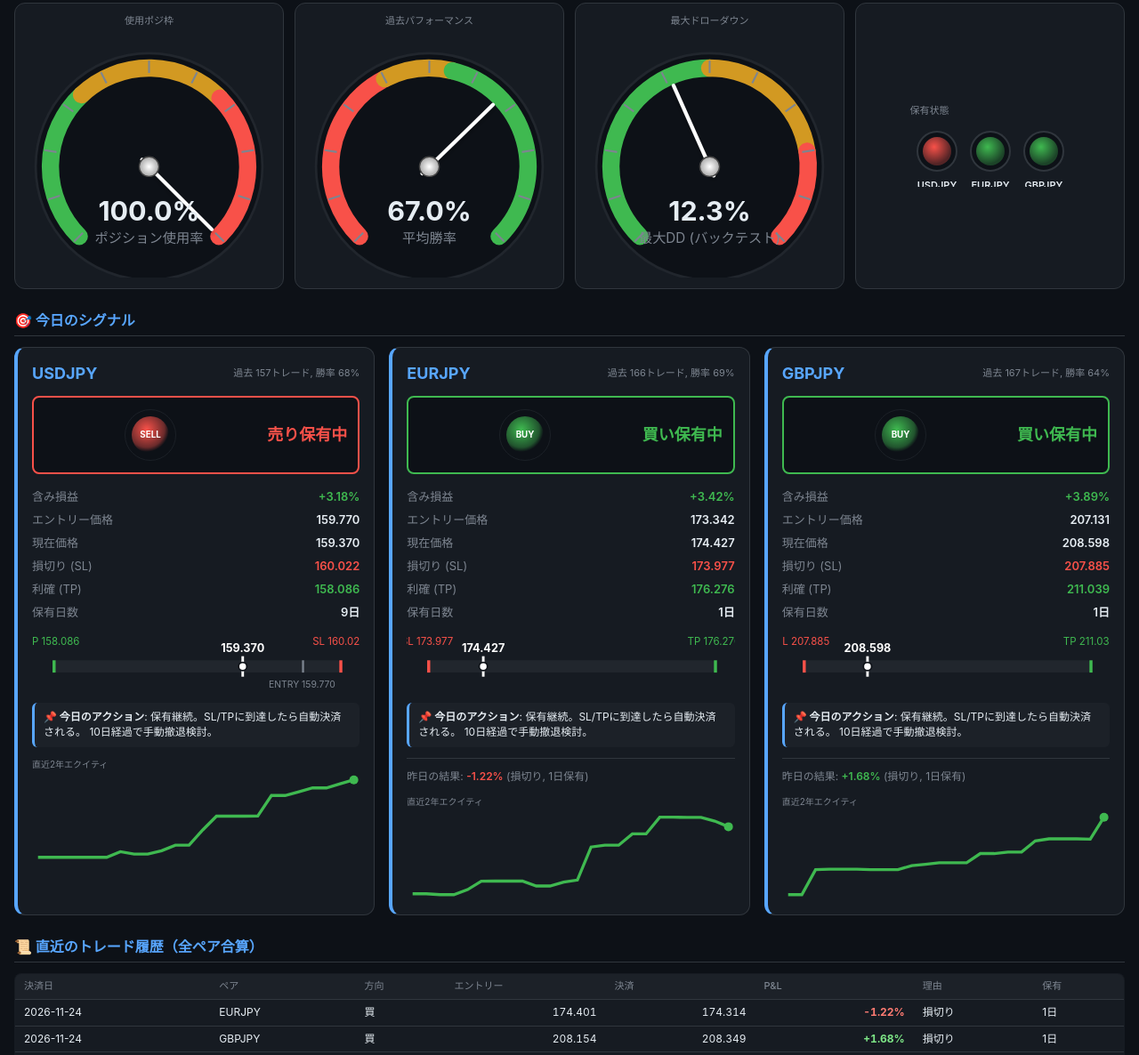
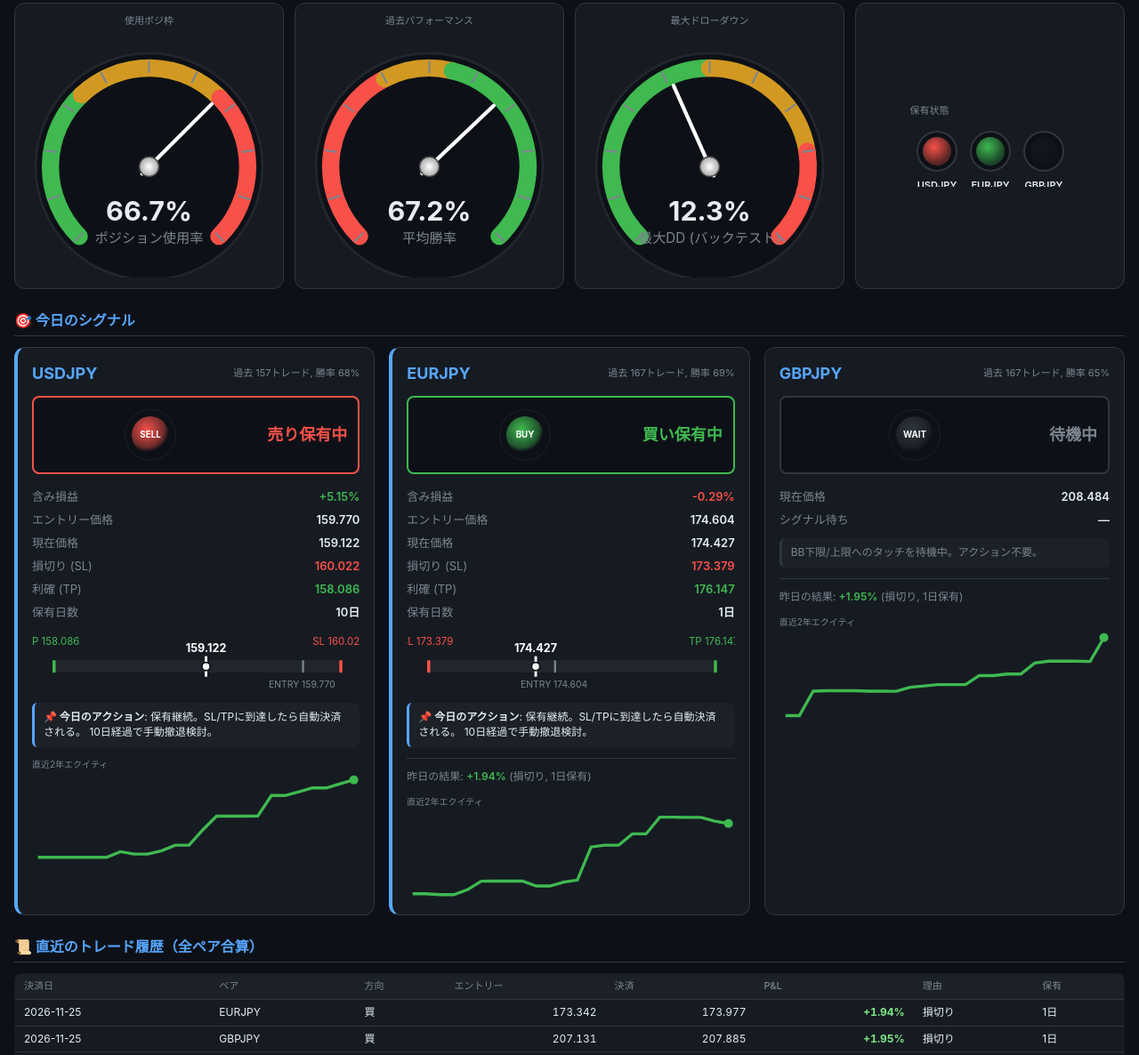
Before and after one commit to kiriano-kiriano/fx-signal, a plain HTML site: page output/index.html in a window 1280 px wide. Shown: the part 410-1596 px from the top of the page at 89% size. Drawn offline with Linux system fonts and the light colour scheme.

Commit message:
chore: update daily signal 2026-11-26

```diff
--- a/output/index.html
+++ b/output/index.html
@@ -3,7 +3,7 @@
 <head>
 <meta charset="utf-8">
 <meta name="viewport" content="width=device-width, initial-scale=1">
-<title>FX Daily Signal — 2026年11月25日 04:58</title>
+<title>FX Daily Signal — 2026年11月26日 04:15</title>
 <style>
   * { box-sizing: border-box; }
   body { font-family: -apple-system, "Hiragino Sans", "Yu Gothic", sans-serif;
@@ -114,8 +114,8 @@
 <div class="topbar">
   <div>
     <h1>📊 FX Daily Signal <span class="badge">実データ</span></h1>
-    <small>2026年11月25日 04:58 更新</small>
-    <span class="freshness-badge" data-updated="2026-11-25T04:58:59.524777">
+    <small>2026年11月26日 04:15 更新</small>
+    <span class="freshness-badge" data-updated="2026-11-26T04:15:43.442648">
       <span class="freshness-dot" id="freshDot">●</span>
       <span id="freshLabel">最新</span>
       <small class="freshness-relative" id="freshRelative">数分前</small>
@@ -127,7 +127,7 @@
   </nav>
 </div>
 
-<div class="status-banner active">📊 3件保有中。決済を待機</div>
+<div class="status-banner active">📊 2件保有中。決済を待機</div>
 
 <details class="rules-panel" open>
   <summary>🚨 運用中の絶対ルール（必ず守る）</summary>
@@ -147,23 +147,23 @@
 
     <svg viewBox="0 0 200 200" class="gauge-svg">
       <defs>
-        <radialGradient id="needle-grad-135779318762128" cx="50%" cy="50%" r="50%">
+        <radialGradient id="needle-grad-137716570444592" cx="50%" cy="50%" r="50%">
           <stop offset="0%" stop-color="#fff"/>
           <stop offset="100%" stop-color="#aaa"/>
         </radialGradient>
-        <filter id="shadow-135779318762128">
+        <filter id="shadow-137716570444592">
           <feDropShadow dx="0" dy="2" stdDeviation="2" flood-opacity="0.3"/>
         </filter>
       </defs>
       <circle cx="100.0" cy="110.0" r="92.0" fill="#0d1117" stroke="#21262d" stroke-width="2"/>
       <path d="M 43.4 166.6 A 80.0 80.0 0 0 1 45.2 51.7" stroke="#3fb950" stroke-width="14" fill="none" stroke-linecap="round"/><path d="M 45.2 51.7 A 80.0 80.0 0 0 1 157.5 54.3" stroke="#d29922" stroke-width="14" fill="none" stroke-linecap="round"/><path d="M 157.5 54.3 A 80.0 80.0 0 0 1 156.6 166.6" stroke="#f85149" stroke-width="14" fill="none" stroke-linecap="round"/>
       <line x1="46.3" y1="163.7" x2="39.2" y2="170.8" stroke="#7d8590" stroke-width="1.5"/><line x1="27.7" y1="133.5" x2="18.2" y2="136.6" stroke="#7d8590" stroke-width="1.5"/><line x1="24.9" y1="98.1" x2="15.1" y2="96.5" stroke="#7d8590" stroke-width="1.5"/><line x1="38.5" y1="65.3" x2="30.4" y2="59.5" stroke="#7d8590" stroke-width="1.5"/><line x1="65.5" y1="42.3" x2="61.0" y2="33.4" stroke="#7d8590" stroke-width="1.5"/><line x1="100.0" y1="34.0" x2="100.0" y2="24.0" stroke="#7d8590" stroke-width="1.5"/><line x1="134.5" y1="42.3" x2="139.0" y2="33.4" stroke="#7d8590" stroke-width="1.5"/><line x1="161.5" y1="65.3" x2="169.6" y2="59.5" stroke="#7d8590" stroke-width="1.5"/><line x1="175.1" y1="98.1" x2="184.9" y2="96.5" stroke="#7d8590" stroke-width="1.5"/><line x1="172.3" y1="133.5" x2="181.8" y2="136.6" stroke="#7d8590" stroke-width="1.5"/><line x1="153.7" y1="163.7" x2="160.8" y2="170.8" stroke="#7d8590" stroke-width="1.5"/>
-      <line x1="94.3" y1="104.3" x2="150.9" y2="160.9"
+      <line x1="94.3" y1="115.7" x2="150.9" y2="59.1"
             stroke="#fff" stroke-width="3" stroke-linecap="round"
-            filter="url(#shadow-135779318762128)"/>
-      <circle cx="100.0" cy="110.0" r="8" fill="url(#needle-grad-135779318762128)" stroke="#444" stroke-width="1"/>
+            filter="url(#shadow-137716570444592)"/>
+      <circle cx="100.0" cy="110.0" r="8" fill="url(#needle-grad-137716570444592)" stroke="#444" stroke-width="1"/>
       <text x="100.0" y="154.0" text-anchor="middle" fill="#e6edf3"
-            font-size="22" font-weight="700">100.0%</text>
+            font-size="22" font-weight="700">66.7%</text>
       <text x="100.0" y="172.0" text-anchor="middle" fill="#7d8590" font-size="11">ポジション使用率</text>
     </svg>
 
@@ -173,23 +173,23 @@
 
     <svg viewBox="0 0 200 200" class="gauge-svg">
       <defs>
-        <radialGradient id="needle-grad-135779318762800" cx="50%" cy="50%" r="50%">
+        <radialGradient id="needle-grad-137716570441776" cx="50%" cy="50%" r="50%">
           <stop offset="0%" stop-color="#fff"/>
           <stop offset="100%" stop-color="#aaa"/>
         </radialGradient>
-        <filter id="shadow-135779318762800">
+        <filter id="shadow-137716570441776">
           <feDropShadow dx="0" dy="2" stdDeviation="2" flood-opacity="0.3"/>
         </filter>
       </defs>
       <circle cx="100.0" cy="110.0" r="92.0" fill="#0d1117" stroke="#21262d" stroke-width="2"/>
       <path d="M 43.4 166.6 A 80.0 80.0 0 0 1 63.7 38.7" stroke="#f85149" stroke-width="14" fill="none" stroke-linecap="round"/><path d="M 63.7 38.7 A 80.0 80.0 0 0 1 118.7 32.2" stroke="#d29922" stroke-width="14" fill="none" stroke-linecap="round"/><path d="M 118.7 32.2 A 80.0 80.0 0 0 1 156.6 166.6" stroke="#3fb950" stroke-width="14" fill="none" stroke-linecap="round"/>
       <line x1="46.3" y1="163.7" x2="39.2" y2="170.8" stroke="#7d8590" stroke-width="1.5"/><line x1="27.7" y1="133.5" x2="18.2" y2="136.6" stroke="#7d8590" stroke-width="1.5"/><line x1="24.9" y1="98.1" x2="15.1" y2="96.5" stroke="#7d8590" stroke-width="1.5"/><line x1="38.5" y1="65.3" x2="30.4" y2="59.5" stroke="#7d8590" stroke-width="1.5"/><line x1="65.5" y1="42.3" x2="61.0" y2="33.4" stroke="#7d8590" stroke-width="1.5"/><line x1="100.0" y1="34.0" x2="100.0" y2="24.0" stroke="#7d8590" stroke-width="1.5"/><line x1="134.5" y1="42.3" x2="139.0" y2="33.4" stroke="#7d8590" stroke-width="1.5"/><line x1="161.5" y1="65.3" x2="169.6" y2="59.5" stroke="#7d8590" stroke-width="1.5"/><line x1="175.1" y1="98.1" x2="184.9" y2="96.5" stroke="#7d8590" stroke-width="1.5"/><line x1="172.3" y1="133.5" x2="181.8" y2="136.6" stroke="#7d8590" stroke-width="1.5"/><line x1="153.7" y1="163.7" x2="160.8" y2="170.8" stroke="#7d8590" stroke-width="1.5"/>
-      <line x1="94.3" y1="115.6" x2="151.6" y2="59.8"
+      <line x1="94.2" y1="115.5" x2="152.2" y2="60.4"
             stroke="#fff" stroke-width="3" stroke-linecap="round"
-            filter="url(#shadow-135779318762800)"/>
-      <circle cx="100.0" cy="110.0" r="8" fill="url(#needle-grad-135779318762800)" stroke="#444" stroke-width="1"/>
+            filter="url(#shadow-137716570441776)"/>
+      <circle cx="100.0" cy="110.0" r="8" fill="url(#needle-grad-137716570441776)" stroke="#444" stroke-width="1"/>
       <text x="100.0" y="154.0" text-anchor="middle" fill="#e6edf3"
-            font-size="22" font-weight="700">67.0%</text>
+            font-size="22" font-weight="700">67.2%</text>
       <text x="100.0" y="172.0" text-anchor="middle" fill="#7d8590" font-size="11">平均勝率</text>
     </svg>
 
@@ -199,11 +199,11 @@
 
     <svg viewBox="0 0 200 200" class="gauge-svg">
       <defs>
-        <radialGradient id="needle-grad-135779378650704" cx="50%" cy="50%" r="50%">
+        <radialGradient id="needle-grad-137716630199920" cx="50%" cy="50%" r="50%">
           <stop offset="0%" stop-color="#fff"/>
           <stop offset="100%" stop-color="#aaa"/>
         </radialGradient>
-        <filter id="shadow-135779378650704">
+        <filter id="shadow-137716630199920">
           <feDropShadow dx="0" dy="2" stdDeviation="2" flood-opacity="0.3"/>
         </filter>
       </defs>
@@ -212,8 +212,8 @@
       <line x1="46.3" y1="163.7" x2="39.2" y2="170.8" stroke="#7d8590" stroke-width="1.5"/><line x1="27.7" y1="133.5" x2="18.2" y2="136.6" stroke="#7d8590" stroke-width="1.5"/><line x1="24.9" y1="98.1" x2="15.1" y2="96.5" stroke="#7d8590" stroke-width="1.5"/><line x1="38.5" y1="65.3" x2="30.4" y2="59.5" stroke="#7d8590" stroke-width="1.5"/><line x1="65.5" y1="42.3" x2="61.0" y2="33.4" stroke="#7d8590" stroke-width="1.5"/><line x1="100.0" y1="34.0" x2="100.0" y2="24.0" stroke="#7d8590" stroke-width="1.5"/><line x1="134.5" y1="42.3" x2="139.0" y2="33.4" stroke="#7d8590" stroke-width="1.5"/><line x1="161.5" y1="65.3" x2="169.6" y2="59.5" stroke="#7d8590" stroke-width="1.5"/><line x1="175.1" y1="98.1" x2="184.9" y2="96.5" stroke="#7d8590" stroke-width="1.5"/><line x1="172.3" y1="133.5" x2="181.8" y2="136.6" stroke="#7d8590" stroke-width="1.5"/><line x1="153.7" y1="163.7" x2="160.8" y2="170.8" stroke="#7d8590" stroke-width="1.5"/>
       <line x1="103.3" y1="117.3" x2="70.7" y2="44.2"
             stroke="#fff" stroke-width="3" stroke-linecap="round"
-            filter="url(#shadow-135779378650704)"/>
-      <circle cx="100.0" cy="110.0" r="8" fill="url(#needle-grad-135779378650704)" stroke="#444" stroke-width="1"/>
+            filter="url(#shadow-137716630199920)"/>
+      <circle cx="100.0" cy="110.0" r="8" fill="url(#needle-grad-137716630199920)" stroke="#444" stroke-width="1"/>
       <text x="100.0" y="154.0" text-anchor="middle" fill="#e6edf3"
             font-size="22" font-weight="700">12.3%</text>
       <text x="100.0" y="172.0" text-anchor="middle" fill="#7d8590" font-size="11">最大DD (バックテスト)</text>
@@ -253,14 +253,14 @@
         <g transform="translate(150.0, 30)">
           <defs>
             <radialGradient id="lamp-2-GBPJPY" cx="40%" cy="35%" r="60%">
-              <stop offset="0%" stop-color="#3fb950" stop-opacity="1"/>
-              <stop offset="100%" stop-color="#3fb950" stop-opacity="0.3"/>
+              <stop offset="0%" stop-color="#21262d" stop-opacity="1"/>
+              <stop offset="100%" stop-color="#21262d" stop-opacity="0.3"/>
             </radialGradient>
           </defs>
           <circle cx="0" cy="0" r="22" fill="#0d1117" stroke="#30363d" stroke-width="2"/>
-          <circle cx="0" cy="0" r="16" fill="url(#lamp-2-GBPJPY)" />
+          <circle cx="0" cy="0" r="16" fill="url(#lamp-2-GBPJPY)" opacity="0.3"/>
           <text x="0" y="42" text-anchor="middle" fill="#e6edf3" font-size="11" font-weight="600">GBPJPY</text>
-          <text x="0" y="55" text-anchor="middle" fill="#7d8590" font-size="9">買い保有</text>
+          <text x="0" y="55" text-anchor="middle" fill="#7d8590" font-size="9">—</text>
         </g>
         </svg>
     </div>
@@ -293,12 +293,12 @@
 
           <div class="status-label" style="color: #f85149;">売り保有中</div>
         </div>
-        <div class="metric"><span>含み損益</span><b style="color:#3fb950;">+3.18%</b></div>
+        <div class="metric"><span>含み損益</span><b style="color:#3fb950;">+5.15%</b></div>
         <div class="metric"><span>エントリー価格</span><b>159.770</b></div>
-        <div class="metric"><span>現在価格</span><b>159.370</b></div>
+        <div class="metric"><span>現在価格</span><b>159.122</b></div>
         <div class="metric"><span>損切り (SL)</span><b style="color:#f85149;">160.022</b></div>
         <div class="metric"><span>利確 (TP)</span><b style="color:#3fb950;">158.086</b></div>
-        <div class="metric"><span>保有日数</span><b>9日</b></div>
+        <div class="metric"><span>保有日数</span><b>10日</b></div>
 
     <svg viewBox="0 0 320 70" class="gauge-svg" style="width:100%;">
       <text x="300.0" y="20" fill="#f85149" font-size="10" text-anchor="middle">SL 160.022</text>
@@ -308,9 +308,9 @@
       <rect x="20.0" y="35" width="3" height="12" fill="#3fb950"/>
       <rect x="263.6" y="35" width="2" height="12" fill="#7d8590"/>
       <text x="263.6" y="62" fill="#7d8590" font-size="9" text-anchor="middle">ENTRY 159.770</text>
-      <line x1="205.7" y1="31" x2="205.7" y2="51" stroke="#fff" stroke-width="2.5"/>
-      <circle cx="205.7" cy="41.0" r="4" fill="#fff" stroke="#0d1117" stroke-width="1.5"/>
-      <text x="205.7" y="27" fill="#fff" font-size="11" text-anchor="middle" font-weight="700">159.370</text>
+      <line x1="169.9" y1="31" x2="169.9" y2="51" stroke="#fff" stroke-width="2.5"/>
+      <circle cx="169.9" cy="41.0" r="4" fill="#fff" stroke="#0d1117" stroke-width="1.5"/>
+      <text x="169.9" y="27" fill="#fff" font-size="11" text-anchor="middle" font-weight="700">159.122</text>
     </svg>
 
         <div class="action-box">
@@ -334,7 +334,7 @@
     <div class="signal-card open">
       <div class="card-header">
         <h3>EURJPY</h3>
-        <div class="trades-stat">過去 166トレード, 勝率 69%</div>
+        <div class="trades-stat">過去 167トレード, 勝率 69%</div>
       </div>
 
         <div class="signal-status open" style="border-color: #3fb950;">
@@ -354,24 +354,24 @@
 
           <div class="status-label" style="color: #3fb950;">買い保有中</div>
         </div>
-        <div class="metric"><span>含み損益</span><b style="color:#3fb950;">+3.42%</b></div>
-        <div class="metric"><span>エントリー価格</span><b>173.342</b></div>
+        <div class="metric"><span>含み損益</span><b style="color:#f85149;">-0.29%</b></div>
+        <div class="metric"><span>エントリー価格</span><b>174.604</b></div>
         <div class="metric"><span>現在価格</span><b>174.427</b></div>
-        <div class="metric"><span>損切り (SL)</span><b style="color:#f85149;">173.977</b></div>
-        <div class="metric"><span>利確 (TP)</span><b style="color:#3fb950;">176.276</b></div>
+        <div class="metric"><span>損切り (SL)</span><b style="color:#f85149;">173.379</b></div>
+        <div class="metric"><span>利確 (TP)</span><b style="color:#3fb950;">176.147</b></div>
         <div class="metric"><span>保有日数</span><b>1日</b></div>
 
     <svg viewBox="0 0 320 70" class="gauge-svg" style="width:100%;">
-      <text x="20.0" y="20" fill="#f85149" font-size="10" text-anchor="middle">SL 173.977</text>
-      <text x="300.0" y="20" fill="#3fb950" font-size="10" text-anchor="middle">TP 176.276</text>
+      <text x="20.0" y="20" fill="#f85149" font-size="10" text-anchor="middle">SL 173.379</text>
+      <text x="300.0" y="20" fill="#3fb950" font-size="10" text-anchor="middle">TP 176.147</text>
       <rect x="20" y="35" width="280" height="12" fill="#21262d" rx="2"/>
       <rect x="20.0" y="35" width="3" height="12" fill="#f85149"/>
       <rect x="300.0" y="35" width="3" height="12" fill="#3fb950"/>
-      <rect x="-57.4" y="35" width="2" height="12" fill="#7d8590"/>
-      <text x="-57.4" y="62" fill="#7d8590" font-size="9" text-anchor="middle">ENTRY 173.342</text>
-      <line x1="74.8" y1="31" x2="74.8" y2="51" stroke="#fff" stroke-width="2.5"/>
-      <circle cx="74.8" cy="41.0" r="4" fill="#fff" stroke="#0d1117" stroke-width="1.5"/>
-      <text x="74.8" y="27" fill="#fff" font-size="11" text-anchor="middle" font-weight="700">174.427</text>
+      <rect x="143.9" y="35" width="2" height="12" fill="#7d8590"/>
+      <text x="143.9" y="62" fill="#7d8590" font-size="9" text-anchor="middle">ENTRY 174.604</text>
+      <line x1="126.0" y1="31" x2="126.0" y2="51" stroke="#fff" stroke-width="2.5"/>
+      <circle cx="126.0" cy="41.0" r="4" fill="#fff" stroke="#0d1117" stroke-width="1.5"/>
+      <text x="126.0" y="27" fill="#fff" font-size="11" text-anchor="middle" font-weight="700">174.427</text>
     </svg>
 
         <div class="action-box">
@@ -381,7 +381,7 @@
 
 
         <div class="yesterday">
-          昨日の結果: <span style="color:#f85149; font-weight:600;">-1.22%</span>
+          昨日の結果: <span style="color:#3fb950; font-weight:600;">+1.94%</span>
           (損切り, 1日保有)
         </div>
 
@@ -389,65 +389,46 @@
         <div class="sparkline-label">直近2年エクイティ</div>
 
     <svg viewBox="0 0 220 60" class="gauge-svg" style="width:100%;">
-      <polyline points="4.0,55.4 13.2,55.4 22.4,56.0 31.7,56.0 40.9,52.6 50.1,47.0 59.3,46.9 68.5,46.9 77.7,46.9 87.0,50.2 96.2,50.2 105.4,47.6 114.6,46.2 123.8,24.0 133.0,22.8 142.3,22.8 151.5,15.2 160.7,15.2 169.9,4.0 179.1,4.0 188.3,4.1 197.6,4.1 206.8,6.6 216.0,10.4" fill="none" stroke="#3fb950" stroke-width="2"/>
-      <circle cx="216.0" cy="10.4" r="3" fill="#3fb950"/>
+      <polyline points="4.0,55.4 13.2,55.4 22.4,56.0 31.7,56.0 40.9,52.6 50.1,47.0 59.3,46.9 68.5,46.9 77.7,46.9 87.0,50.2 96.2,50.2 105.4,47.6 114.6,46.2 123.8,24.0 133.0,22.8 142.3,22.8 151.5,15.2 160.7,15.2 169.9,4.0 179.1,4.0 188.3,4.1 197.6,4.1 206.8,6.6 216.0,8.2" fill="none" stroke="#3fb950" stroke-width="2"/>
+      <circle cx="216.0" cy="8.2" r="3" fill="#3fb950"/>
     </svg>
 
       </div>
     </div>
 
 
-    <div class="signal-card open">
+    <div class="signal-card wait">
       <div class="card-header">
         <h3>GBPJPY</h3>
-        <div class="trades-stat">過去 167トレード, 勝率 64%</div>
+        <div class="trades-stat">過去 167トレード, 勝率 65%</div>
       </div>
 
-        <div class="signal-status open" style="border-color: #3fb950;">
+        <div class="signal-status wait">
 
     <svg viewBox="0 0 80 80" class="gauge-svg">
       <defs>
-        <radialGradient id="siglamp-1" cx="40%" cy="35%" r="60%">
-          <stop offset="0%" stop-color="#3fb950" stop-opacity="1"/>
-          <stop offset="80%" stop-color="#3fb950" stop-opacity="0.4"/>
-          <stop offset="100%" stop-color="#3fb950" stop-opacity="0"/>
+        <radialGradient id="siglamp-0" cx="40%" cy="35%" r="60%">
+          <stop offset="0%" stop-color="#30363d" stop-opacity="1"/>
+          <stop offset="80%" stop-color="#30363d" stop-opacity="0.4"/>
+          <stop offset="100%" stop-color="#30363d" stop-opacity="0"/>
         </radialGradient>
       </defs>
       <circle cx="40" cy="40" r="38" fill="#0d1117" stroke="#21262d"/>
-      <circle cx="40" cy="40" r="28" fill="url(#siglamp-1)"/>
-      <text x="40" y="44" text-anchor="middle" fill="#fff" font-size="13" font-weight="700">BUY</text>
+      <circle cx="40" cy="40" r="28" fill="url(#siglamp-0)"/>
+      <text x="40" y="44" text-anchor="middle" fill="#fff" font-size="13" font-weight="700">WAIT</text>
     </svg>
 
-          <div class="status-label" style="color: #3fb950;">買い保有中</div>
+          <div class="status-label" style="color: #7d8590;">待機中</div>
         </div>
-        <div class="metric"><span>含み損益</span><b style="color:#3fb950;">+3.89%</b></div>
-        <div class="metric"><span>エントリー価格</span><b>207.131</b></div>
-        <div class="metric"><span>現在価格</span><b>208.598</b></div>
-        <div class="metric"><span>損切り (SL)</span><b style="color:#f85149;">207.885</b></div>
-        <div class="metric"><span>利確 (TP)</span><b style="color:#3fb950;">211.039</b></div>
-        <div class="metric"><span>保有日数</span><b>1日</b></div>
-
-    <svg viewBox="0 0 320 70" class="gauge-svg" style="width:100%;">
-      <text x="20.0" y="20" fill="#f85149" font-size="10" text-anchor="middle">SL 207.885</text>
-      <text x="300.0" y="20" fill="#3fb950" font-size="10" text-anchor="middle">TP 211.039</text>
-      <rect x="20" y="35" width="280" height="12" fill="#21262d" rx="2"/>
-      <rect x="20.0" y="35" width="3" height="12" fill="#f85149"/>
-      <rect x="300.0" y="35" width="3" height="12" fill="#3fb950"/>
-      <rect x="-46.9" y="35" width="2" height="12" fill="#7d8590"/>
-      <text x="-46.9" y="62" fill="#7d8590" font-size="9" text-anchor="middle">ENTRY 207.131</text>
-      <line x1="83.3" y1="31" x2="83.3" y2="51" stroke="#fff" stroke-width="2.5"/>
-      <circle cx="83.3" cy="41.0" r="4" fill="#fff" stroke="#0d1117" stroke-width="1.5"/>
-      <text x="83.3" y="27" fill="#fff" font-size="11" text-anchor="middle" font-weight="700">208.598</text>
-    </svg>
-
-        <div class="action-box">
-          <strong>📌 今日のアクション</strong>: 保有継続。SL/TPに到達したら自動決済される。
-          10日経過で手動撤退検討。
+        <div class="metric"><span>現在価格</span><b>208.484</b></div>
+        <div class="metric muted"><span>シグナル待ち</span><b>—</b></div>
+        <div class="action-box muted">
+          BB下限/上限へのタッチを待機中。アクション不要。
         </div>
 
 
         <div class="yesterday">
-          昨日の結果: <span style="color:#3fb950; font-weight:600;">+1.68%</span>
+          昨日の結果: <span style="color:#3fb950; font-weight:600;">+1.95%</span>
           (損切り, 1日保有)
         </div>
 
@@ -455,7 +436,7 @@
         <div class="sparkline-label">直近2年エクイティ</div>
 
     <svg viewBox="0 0 220 60" class="gauge-svg" style="width:100%;">
-      <polyline points="4.0,56.0 13.2,56.0 22.4,39.2 31.7,38.9 40.9,38.9 50.1,38.9 59.3,39.2 68.5,39.2 77.7,39.2 87.0,36.5 96.2,35.6 105.4,34.6 114.6,34.6 123.8,34.6 133.0,28.4 142.3,28.4 151.5,27.4 160.7,27.4 169.9,19.9 179.1,18.5 188.3,18.5 197.6,18.5 206.8,18.7 216.0,4.0" fill="none" stroke="#3fb950" stroke-width="2"/>
+      <polyline points="4.0,56.0 13.2,56.0 22.4,39.7 31.7,39.4 40.9,39.4 50.1,39.4 59.3,39.7 68.5,39.7 77.7,39.8 87.0,37.1 96.2,36.2 105.4,35.3 114.6,35.3 123.8,35.3 133.0,29.3 142.3,29.3 151.5,28.3 160.7,28.3 169.9,21.0 179.1,19.7 188.3,19.7 197.6,19.7 206.8,19.9 216.0,4.0" fill="none" stroke="#3fb950" stroke-width="2"/>
       <circle cx="216.0" cy="4.0" r="3" fill="#3fb950"/>
     </svg>
 
@@ -474,6 +455,28 @@
     </tr>
   </thead>
   <tbody>
+        <tr class="positive">
+          <td>2026-11-25</td>
+          <td>EURJPY</td>
+          <td>買</td>
+          <td class="num">173.342</td>
+          <td class="num">173.977</td>
+          <td class="num"><b>+1.94%</b></td>
+          <td>損切り</td>
+          <td>1日</td>
+        </tr>
+
+        <tr class="positive">
+          <td>2026-11-25</td>
+          <td>GBPJPY</td>
+          <td>買</td>
+          <td class="num">207.131</td>
+          <td class="num">207.885</td>
+          <td class="num"><b>+1.95%</b></td>
+          <td>損切り</td>
+          <td>1日</td>
+        </tr>
+
         <tr class="negative">
           <td>2026-11-24</td>
           <td>EURJPY</td>
@@ -616,28 +619,6 @@
           <td>損切り</td>
           <td>3日</td>
         </tr>
-
-        <tr class="negative">
-          <td>2026-08-03</td>
-          <td>EURJPY</td>
-          <td>買</td>
-          <td class="num">184.583</td>
-          <td class="num">183.906</td>
-          <td class="num"><b>-2.06%</b></td>
-          <td>損切り</td>
-          <td>3日</td>
-        </tr>
-
-        <tr class="positive">
-          <td>2026-07-27</td>
-          <td>USDJPY</td>
-          <td>売</td>
-          <td class="num">163.876</td>
-          <td class="num">163.385</td>
-          <td class="num"><b>+1.92%</b></td>
-          <td>損切り</td>
-          <td>3日</td>
-        </tr>
         </tbody>
 </table>
 
```
Also changed, not shown: output/daily_state.json.
